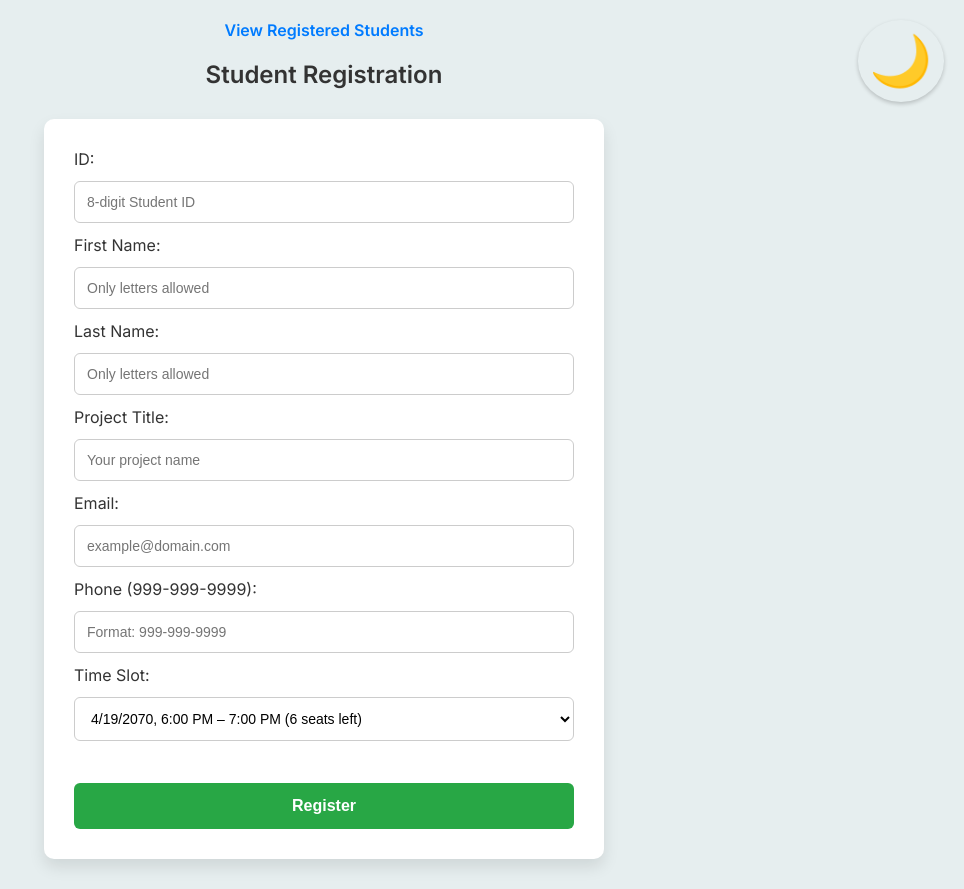
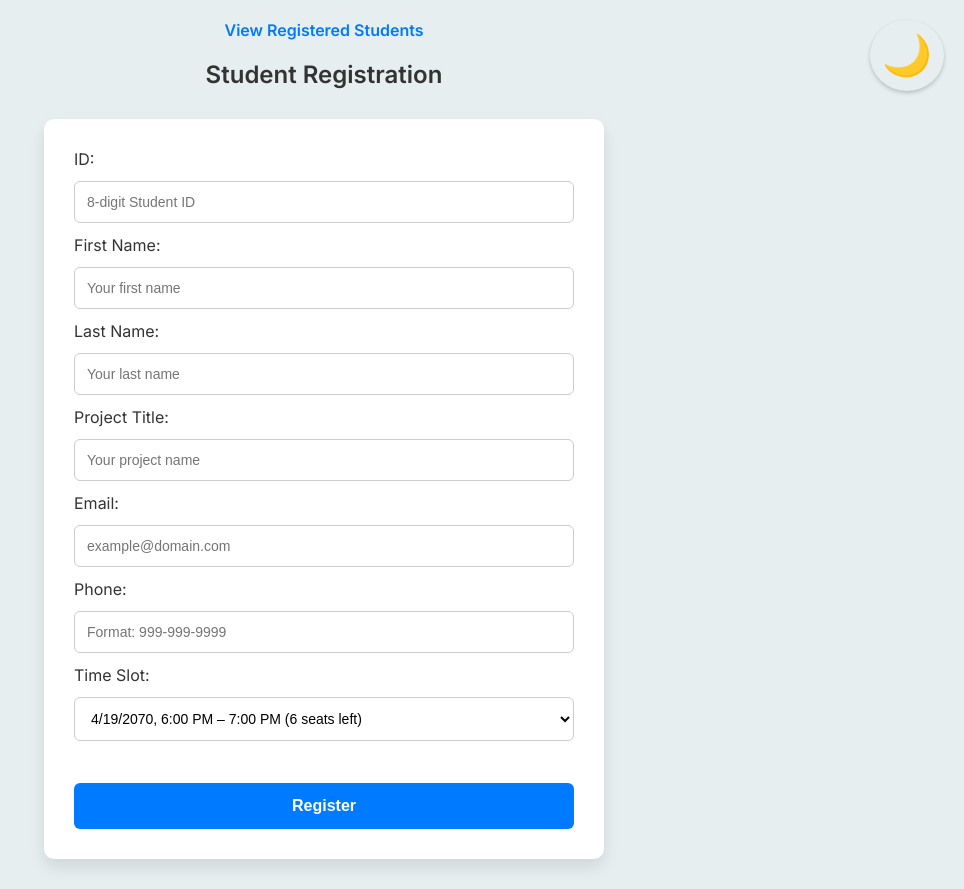
Before and after one commit to FarhanKabiri/DemoRegistration, a PHP site: page / in a window 1280 px wide. Shown: the whole page, without its empty margins (316-1280 px from the left). Run offline with PHP 8.4, Linux system fonts and the light colour scheme; data comes from the database, SQL or seed files in the repository; data that the repository does not hold is empty.

Commit message:
refine form placeholders and adjust theme button styles

```diff
--- a/index.php
+++ b/index.php
@@ -23,11 +23,11 @@
     <?php include "slots.php"; ?>
     <form action="submit.php" method="POST">
         ID: <input type="text" name="id" required pattern="\d{8}" placeholder="8-digit Student ID"><br>
-        First Name: <input type="text" name="first_name" required pattern="[A-Za-z]+" placeholder="Only letters allowed"><br>
-        Last Name: <input type="text" name="last_name" required pattern="[A-Za-z]+" placeholder="Only letters allowed"><br>
+        First Name: <input type="text" name="first_name" required pattern="[A-Za-z]+" placeholder="Your first name"><br>
+        Last Name: <input type="text" name="last_name" required pattern="[A-Za-z]+" placeholder="Your last name"><br>
         Project Title: <input type="text" name="project_title" required placeholder="Your project name"><br>
         Email: <input type="email" name="email" required placeholder="example@domain.com"><br>
-        Phone (999-999-9999): <input type="text" name="phone" pattern="\d{3}-\d{3}-\d{4}" required placeholder="Format: 999-999-9999"><br>
+        Phone: <input type="text" name="phone" pattern="\d{3}-\d{3}-\d{4}" required placeholder="Format: 999-999-9999"><br>
         Time Slot:
         <select name="slot_id" required>
             <?php foreach ($slots as $slot): ?>
--- a/style.css
+++ b/style.css
@@ -5,8 +5,8 @@
     --bg-color: #e6eeef;
     --text-color: #333;
     --form-bg: #ffffff;
-    --accent-color: #28a745;
-    --accent-hover: #218838;
+    --accent-color: #007bff;
+    --accent-hover: #007bff;
     --link-color: #007bff;
     --table-header: #007bff;
     --table-stripe: #f7f9fa;
@@ -43,7 +43,7 @@ body {
 }
 
 .theme-toggle button {
-    font-size: 50px;
+    font-size: 40px;
     padding: 12px;
     background-color: transparent;
     color: var(--text-color);
```
